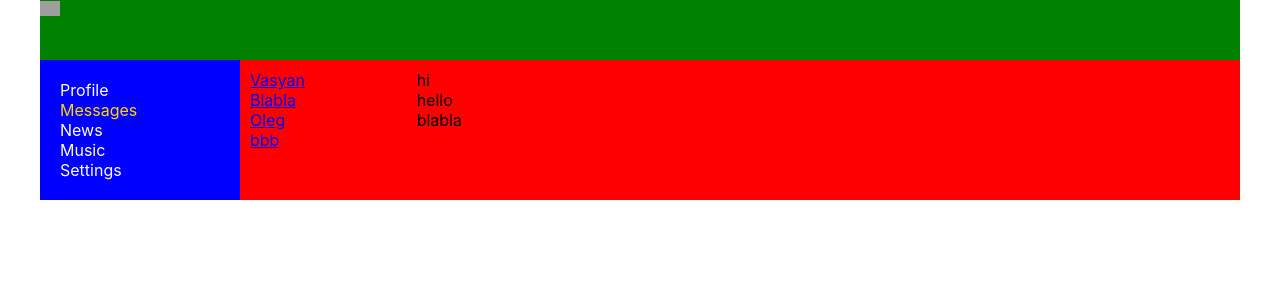
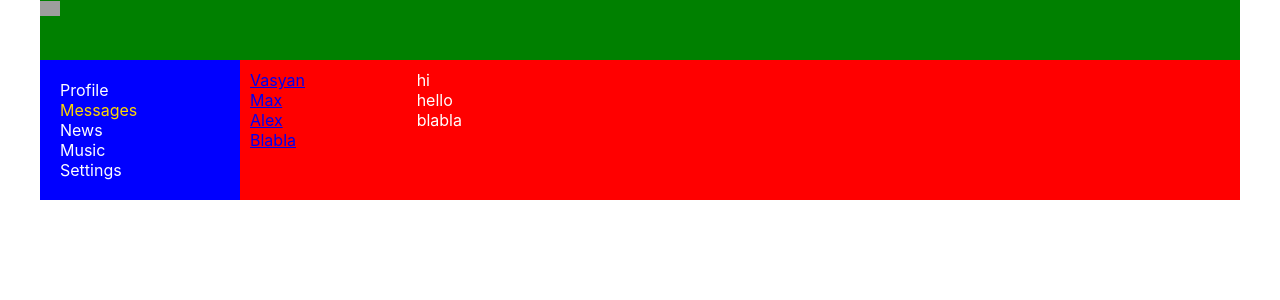
Before and after one commit to Vadym342/Social-network, a React (Create React App) app: page /dialogs in a window 1280 px wide. Shown: the top 300 px of the page. Built offline with nearby package versions, Linux system fonts and the light colour scheme; grey boxes are pictures that could not be loaded.

Commit message:
map data(dialogs, post, message)

```diff
--- a/src/components/Dialogs/Dialogs.jsx
+++ b/src/components/Dialogs/Dialogs.jsx
@@ -28,24 +28,36 @@ const Message = (props) => {
 }
 
 
+
+
 const Dialogs = (props) => {
+
+    let dialogs = [
+        { id: 1, name: 'Vasyan' },
+        { id: 2, name: 'Max' },
+        { id: 3, name: 'Alex' },
+        { id: 4, name: 'Blabla' },
+
+    ]
+    let messages = [
+        { id: 1, messages: 'hi' },
+        { id: 2, messages: 'hello' },
+        { id: 3, messages: 'blabla' },
+    ]
+
+    let dialogsElements = dialogs.map(d => <DialogItem name={d.name} id={d.id} />);
+    let messagesElements = messages.map(m => <Message message={m.messages} id={m.id} />)
+
     return (
         <div className={s.dialogs}>
 
             <div className={s.dialogsItems}>
-                <DialogItem name="Vasyan" id="1" />
-                <DialogItem name="Blabla" id="2" />
-                <DialogItem name="Oleg" id="3" />
-                <DialogItem name="bbb" id="4" />
+                {dialogsElements}
             </div>
 
             <div className={s.messages}>
-                <Message message="hi" />
-                <Message message="hello" />
-                <Message message="blabla" />
+                {messagesElements}
             </div>
-
-
 
         </div>
 
--- a/src/components/Dialogs/Dialogs.module.css
+++ b/src/components/Dialogs/Dialogs.module.css
@@ -7,6 +7,7 @@ grid-template-columns: 2fr 10fr;
 
 .dialogsItems {
 padding:  10px;
+color:  white;
 
 }
 .dialogsItems .active{
@@ -16,5 +17,5 @@ padding:  10px;
 padding:  10px;
 }
 .messages .message{
-
+color: white;
 }
--- a/src/components/Profile/MyPosts/MyPosts.jsx
+++ b/src/components/Profile/MyPosts/MyPosts.jsx
@@ -2,6 +2,13 @@ import s from "./MyPosts.module.css";
 import Post from "./Post/Post";
 
 const MyPosts = () => {
+  let post = [
+    { id: 1, messages: 'ffffff', likecount: 5 },
+    { id: 2, messages: 'aaaaaaa', likecount: 15 }
+  ]
+
+  let postElements = post.map(p => <Post message={p.messages} id={p.id} countLike={p.likecount} />)
+
 
   return (
     <div className={s.postsBlock}>
@@ -16,10 +23,7 @@ const MyPosts = () => {
         </div>
       </div>
       <div className={s.posts}>
-        <Post message='Hello world' countLike='5' />
-        <Post message="it's my first post" countLike='15' />
-
-
+        {postElements}
       </div>
     </div>
 
```
Also changed, not shown: 1 other file (tests, documents, lock files or other folders).
